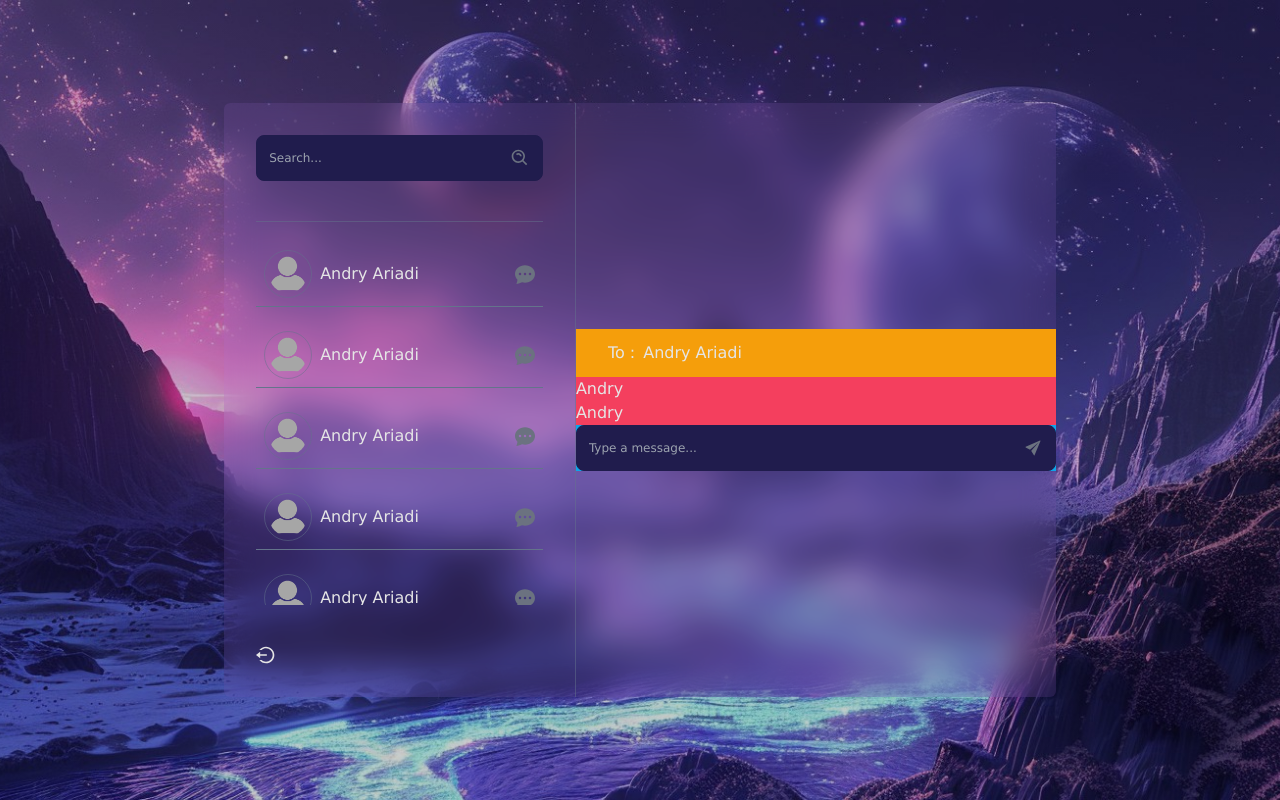
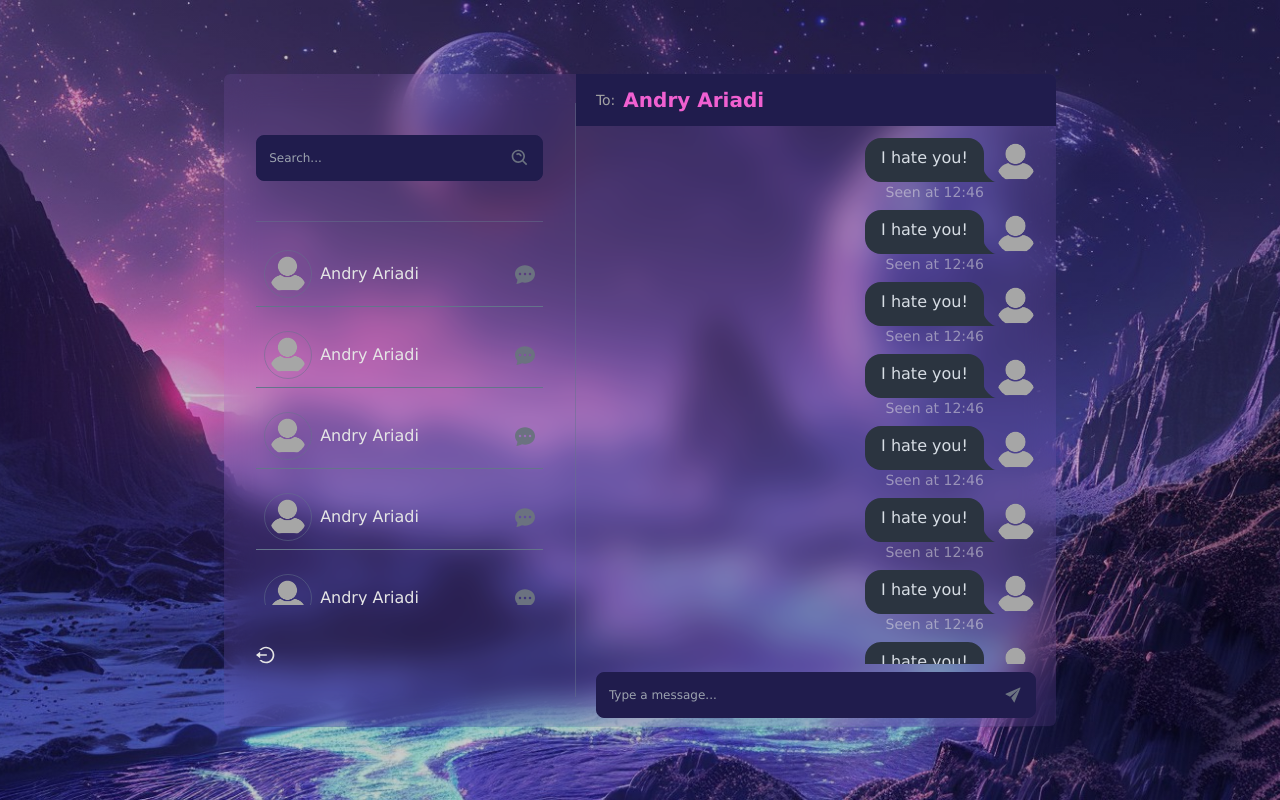
Before and after one commit to andryariadi/talksy-app, a React (Vite) app in the folder client/: page / in a window 1280 px wide. Built offline with nearby package versions, Linux system fonts and the light colour scheme.

Commit message:
update styling messages component

```diff
--- a/client/src/components/Messages.jsx
+++ b/client/src/components/Messages.jsx
@@ -6,32 +6,52 @@ const Messages = () => {
   return (
     <>
       {open ? (
-        <div className="bg-tal-500 flex flex-col min-w-[30rem]">
+        <div className="bg-tal-500 flex flex-col gap-2 min-w-[30rem] h-full">
           {/* Top */}
-          <div className="bg-amber-500 flex items-center gap-2 px-8 py-3">
-            <span>To :</span>
-            <h1>Andry Ariadi</h1>
+          <div className="bg-secondary flex items-center gap-2 px-5 py-3">
+            <span className="text-neutral-400 text-sm">To:</span>
+            <h1 className="text-primary text-xl font-semibold">Andry Ariadi</h1>
           </div>
 
           {/* Center */}
-          <div className="bg-rose-500 flex flex-col flex-1">
-            <div>Andry</div>
-            <div>Andry</div>
+          <div className="bg-ros-500 flex flex-col flex-1 px-5 overflow-y-scroll scrollbar-hide">
+            {[...Array(10)].map((_, i) => (
+              <div className="chat chat-end" key={i}>
+                <div className="chat-image avatar">
+                  <div className="w-10 rounded-full">
+                    <img alt="User" src="/noAvatar.png" />
+                  </div>
+                </div>
+                <div className="chat-bubble">I hate you!</div>
+                <div className="chat-footer opacity-50">Seen at 12:46</div>
+              </div>
+            ))}
+            <div className="chat chat-start">
+              <div className="chat-image avatar">
+                <div className="w-10 rounded-full">
+                  <img alt="User" src="/noAvatar.png" />
+                </div>
+              </div>
+              <div className="chat-bubble">I hate you!</div>
+              <div className="chat-footer opacity-50">Seen at 12:46</div>
+            </div>
           </div>
 
           {/* Bottom */}
-          <form className="bg-sky-500">
+          <form className="bg-sy-500 pb-2 px-5">
             <div className="bg-secondary p-3 rounded-lg flex items-center gap-2 border border-secondary hover:border-primary transition-all duration-300">
               <input type="text" placeholder="Type a message..." className="bg-transparent outline-none text-xs placeholder:text-xs flex-1" />
-              <IoIosSend size={20} className="text-gray-500" />
+              <IoIosSend size={20} className="text-gray-500 hover:text-primary transition-all duration-300 cursor-pointer" />
             </div>
           </form>
         </div>
       ) : (
         <div className="bg-tal-500 flex flex-col items-center justify-center gap-2 p-10 min-w-[30rem]">
-          <h1 className="text-3xl">Welcome Andry Ariadi</h1>
+          <h1 className="text-3xl">
+            Welcome <span className="text-primary font-bold">Andry Ariadi</span>
+          </h1>
           <h2 className="text-xl">Select a chat to start messaging</h2>
-          <IoLogoWechat size={70} className="text-gray-500" />
+          <IoLogoWechat size={70} className="text-gray-500 hover:text-primary transition-all duration-300" />
         </div>
       )}
     </>
--- a/client/src/index.css
+++ b/client/src/index.css
@@ -6,7 +6,7 @@
   margin: 0;
   padding: 0;
   box-sizing: border-box;
-  font-family: "Lucida Sans", "Lucida Sans Regular", "Lucida Grande", "Lucida Sans Unicode", Geneva, Verdana, sans-serif;
+  font-family: Verdana, Geneva, Tahoma, sans-serif;
 }
 
 body {
--- a/client/src/pages/home/Home.jsx
+++ b/client/src/pages/home/Home.jsx
@@ -3,7 +3,7 @@ import Sidebar from "../../components/Sidebar";
 
 const Home = () => {
   return (
-    <div className="bg-purple-400 rounded-md bg-clip-padding backdrop-filter backdrop-blur-lg bg-opacity-10 flex items-center text-neutral-200">
+    <div className="bg-purple-400 rounded-md bg-clip-padding backdrop-filter backdrop-blur-lg bg-opacity-10 flex items-center text-neutral-200 h-[85%] overflow-hidden">
       {/* Sidebar */}
       <Sidebar />
 
```
